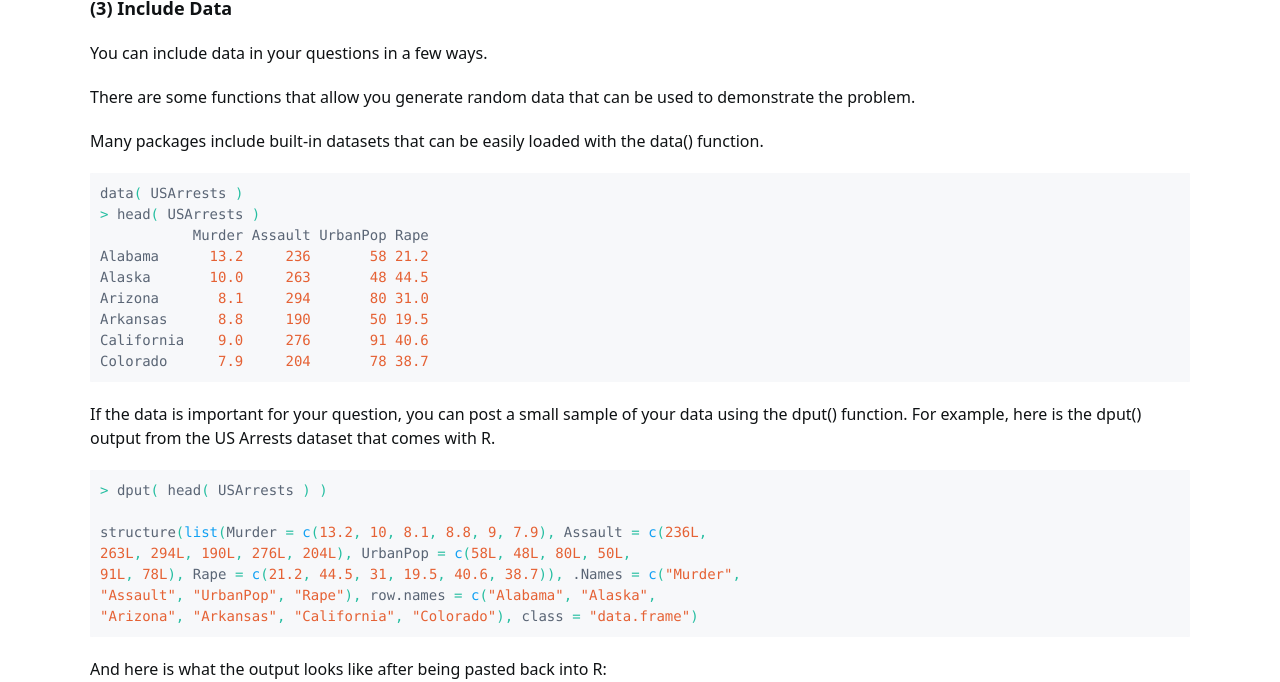
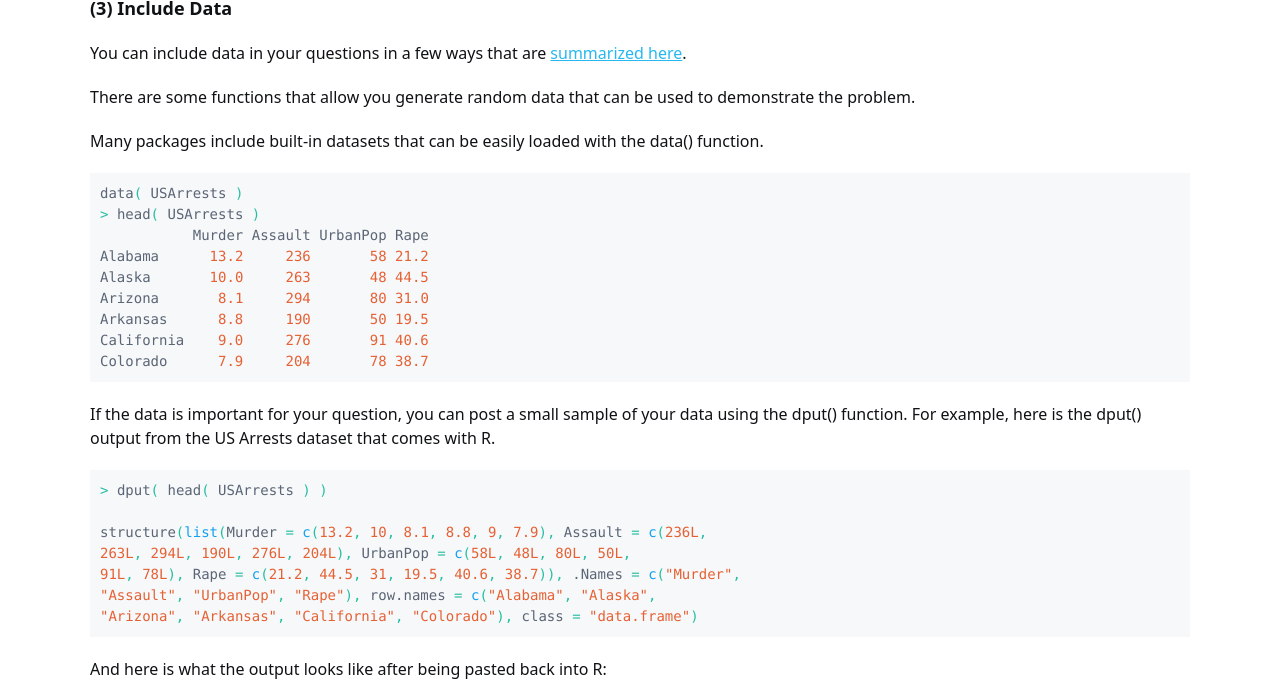
Before and after one commit to Watts-College/paf-514-template, a Jekyll site: the page built from help.md, in a window 1280 px wide and 900 px high, scrolled down 2811 px, cut to the strip 218-900 px from the top of the window. Built offline with Jekyll 4.4.1, drawn with Linux system fonts in a browser that asks for light colours; nearby versions of some CDN libraries; a script bundle is joined from its source files by our own code; library files that are not in the unit come from our copies; a style sheet for code colours, icons or effects is not loaded; our own code applies the rules of GitHub Pages for plain Markdown files.

Commit message:
Update help.md

```diff
--- a/help.md
+++ b/help.md
@@ -58,7 +58,7 @@ alt="Issues" width="800" />
 
 #### (3) Include Data
 
-You can include data in your questions in a few ways.
+You can include data in your questions in a few ways that are [summarized here](https://stackoverflow.com/questions/5963269/how-to-make-a-great-r-reproducible-example).
 
 There are some functions that allow you generate random data that can be used to demonstrate the problem.
 
```
